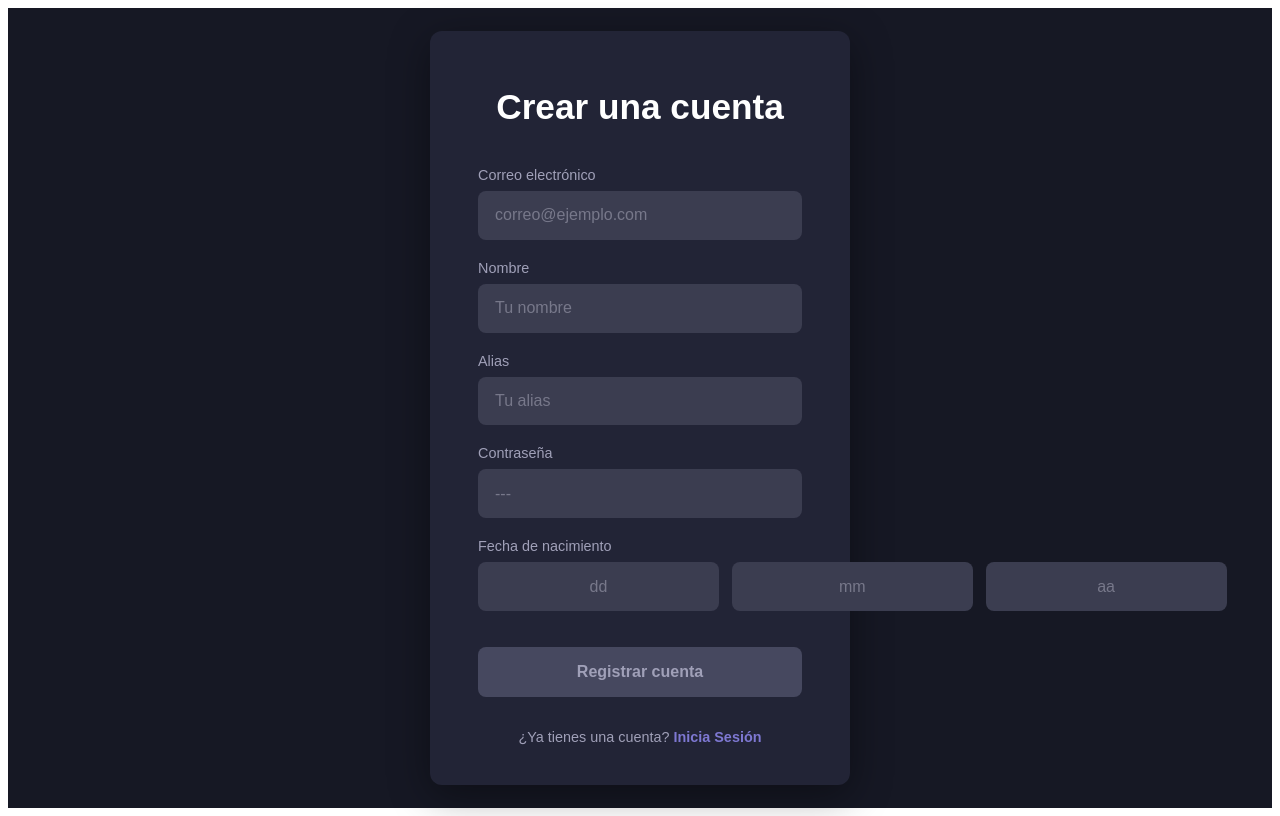
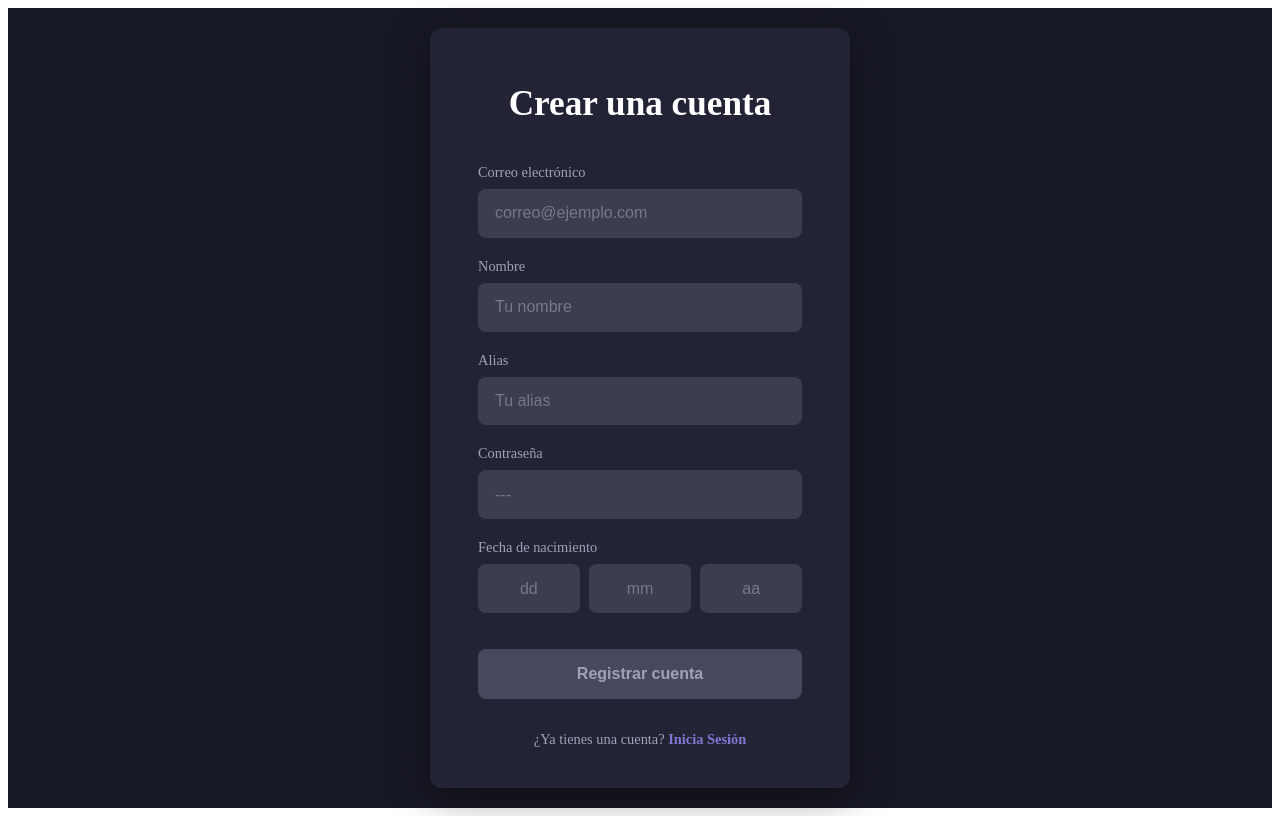
Before and after one commit to Brydyan/Project---Programac-nFuncional, an Angular app in the folder Frontend-PF/: page /register in a window 1280 px wide. Built offline with nearby package versions, Linux system fonts and the light colour scheme.

Commit message:
se arreglo el register lo descuadrado que estaba

```diff
--- a/Frontend-PF/src/app/pages/auth/register/register.scss
+++ b/Frontend-PF/src/app/pages/auth/register/register.scss
@@ -17,9 +17,10 @@ $border-radius: 12px;
   display: flex;
   align-items: center;
   justify-content: center;
-  min-height: 100vh;
+  height: 100vh;
   background-color: $bg-color;
-  font-family: 'Poppins', 'Arial', sans-serif;
+  padding: 1rem; // evita que se corte en pantallas pequeñas
+  box-sizing: border-box;
 }
 
 /* ======================================== */
@@ -100,14 +101,24 @@ form {
 
 /* --- ESTILO ESPECÍFICO DE REGISTER (Corregido) --- */
 .date-group {
-  display: grid;
-  grid-template-columns: repeat(3, 1fr);
-  gap: 0.8rem;
+  display: flex;
+  justify-content: space-between;
+  gap: 0.6rem;
 
   input {
+    width: 100%;
     text-align: center;
-    padding-left: 0.5rem;
-    padding-right: 0.5rem;
+    background-color: $input-bg;
+    border: 1px solid transparent;
+    border-radius: 8px;
+    padding: 0.9rem 0.5rem;
+    color: $text-primary;
+    transition: border-color 0.2s ease;
+
+    &:focus {
+      outline: none;
+      border-color: $primary-color;
+    }
   }
 }
 
--- a/Frontend-PF/src/app/pages/auth/register/register.ts
+++ b/Frontend-PF/src/app/pages/auth/register/register.ts
@@ -1,47 +1,48 @@
 import { Component, OnInit } from '@angular/core';
 import { FormBuilder, FormGroup, Validators, ReactiveFormsModule } from '@angular/forms';
-import { RouterLink } from '@angular/router'; // <-- Importante para el enlace
+import { RouterLink } from '@angular/router';
 
 @Component({
   selector: 'app-register',
   standalone: true,
   imports: [
     ReactiveFormsModule,
-    RouterLink // <-- Añadir aquí
+    RouterLink
   ],
   templateUrl: './register.html',
-  styleUrls: ['./register.scss'] // Puedes usar el mismo SCSS si quieres
+  styleUrls: ['./register.scss']
 })
 export class RegisterComponent implements OnInit {
 
-  registerForm: FormGroup;
+  registerForm!: FormGroup;
 
-  constructor(private fb: FormBuilder) {
+  constructor(private fb: FormBuilder) {}
+
+  ngOnInit(): void {
     this.registerForm = this.fb.group({
-      nombre: ['', [Validators.required]],
-      alias: ['', [Validators.required]],
+      nombre: ['', Validators.required],
+      alias: ['', Validators.required],
       email: ['', [Validators.required, Validators.email]],
       password: ['', [Validators.required, Validators.minLength(6)]],
       fechaNacimiento: this.fb.group({
-        dd: ['', [Validators.required, Validators.maxLength(2)]],
-        mm: ['', [Validators.required, Validators.maxLength(2)]],
-        aa: ['', [Validators.required, Validators.minLength(4), Validators.maxLength(4)]]
+        dd: ['', [Validators.required, Validators.pattern('^[0-9]{1,2}$')]],
+        mm: ['', [Validators.required, Validators.pattern('^[0-9]{1,2}$')]],
+        aa: ['', [Validators.required, Validators.pattern('^[0-9]{4}$')]]
       })
     });
   }
-
-  ngOnInit(): void { }
 
   onRegisterSubmit(): void {
     if (this.registerForm.invalid) {
       this.registerForm.markAllAsTouched();
       return;
     }
-    console.log('Register Submit:', this.registerForm.value);
-    // Aquí iría tu lógica de registro
+
+    console.log('✅ Formulario válido:', this.registerForm.value);
+    // Aquí puedes llamar a tu servicio de registro o API
   }
 
-  // Getters para el formulario de registro
+  // === Getters para acceder fácilmente a los campos ===
   get regNombre() { return this.registerForm.get('nombre'); }
   get regAlias() { return this.registerForm.get('alias'); }
   get regEmail() { return this.registerForm.get('email'); }
```
